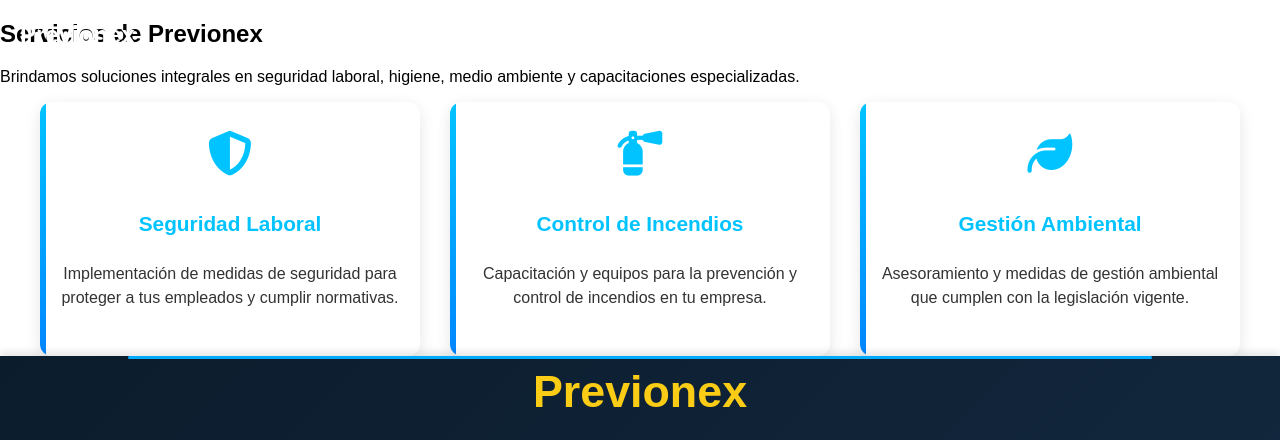
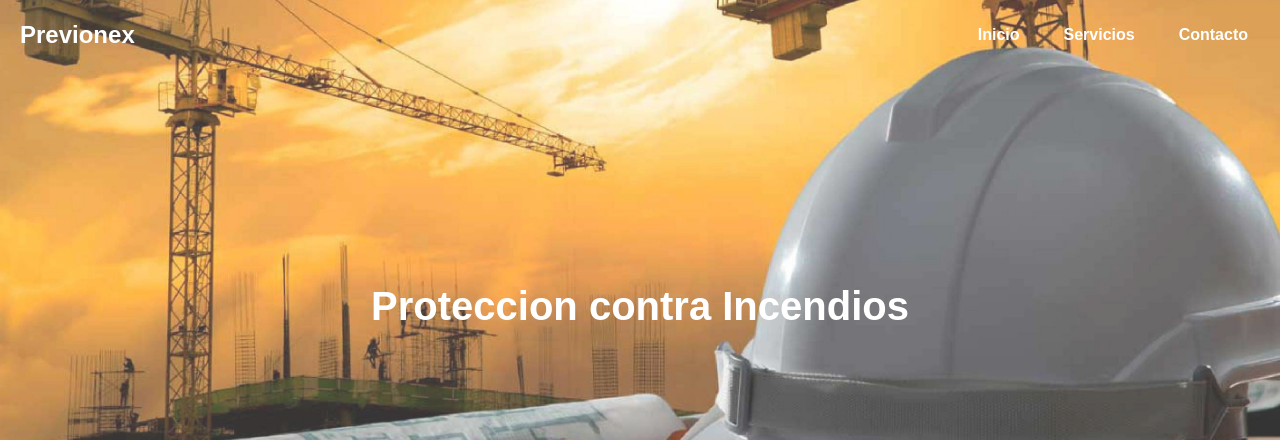
Before and after one commit to Nahuel00-ME/Previonex, a plain HTML site: page Page/servicios.html in a window 1280 px wide. Shown: the top 440 px of the page. Drawn offline with Linux system fonts and the light colour scheme; a script that the page names is missing.

Commit message:
probando page nuevo4

```diff
--- a/Page/servicios.html
+++ b/Page/servicios.html
@@ -40,6 +40,14 @@
 
   <!-- MAIN -->
   <main>
+    <div class="navbar-servicios">
+      <div class="overlay">
+        <div class="titulo-servicios">
+          <h2>Proteccion contra Incendios</h2>
+        </div>
+      </div>
+    </div>
+
     <section class="servicios-page">
       <h2>Servicios de Previonex</h2>
       <p>Brindamos soluciones integrales en seguridad laboral, higiene, medio ambiente y capacitaciones especializadas.</p>
```
Also changed, not shown: Page/proteccion.html (+10 -7 lines).
